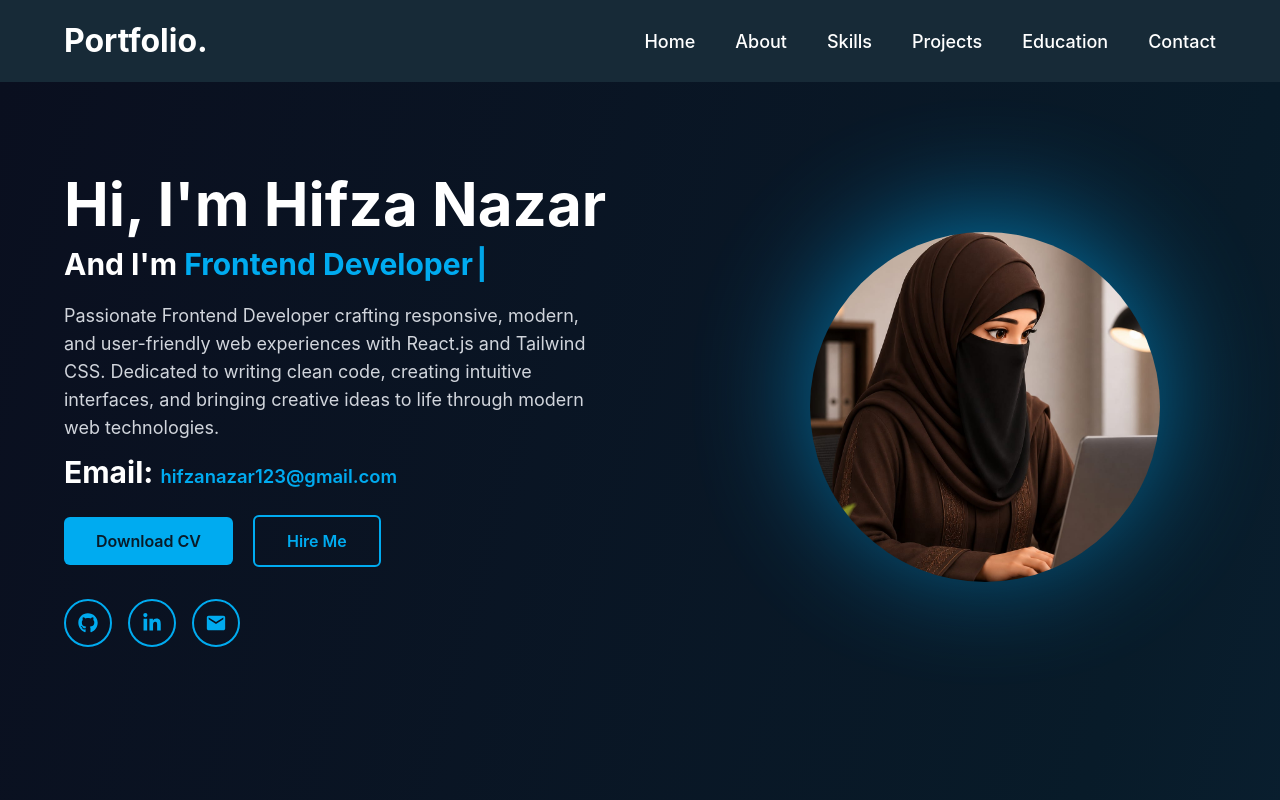
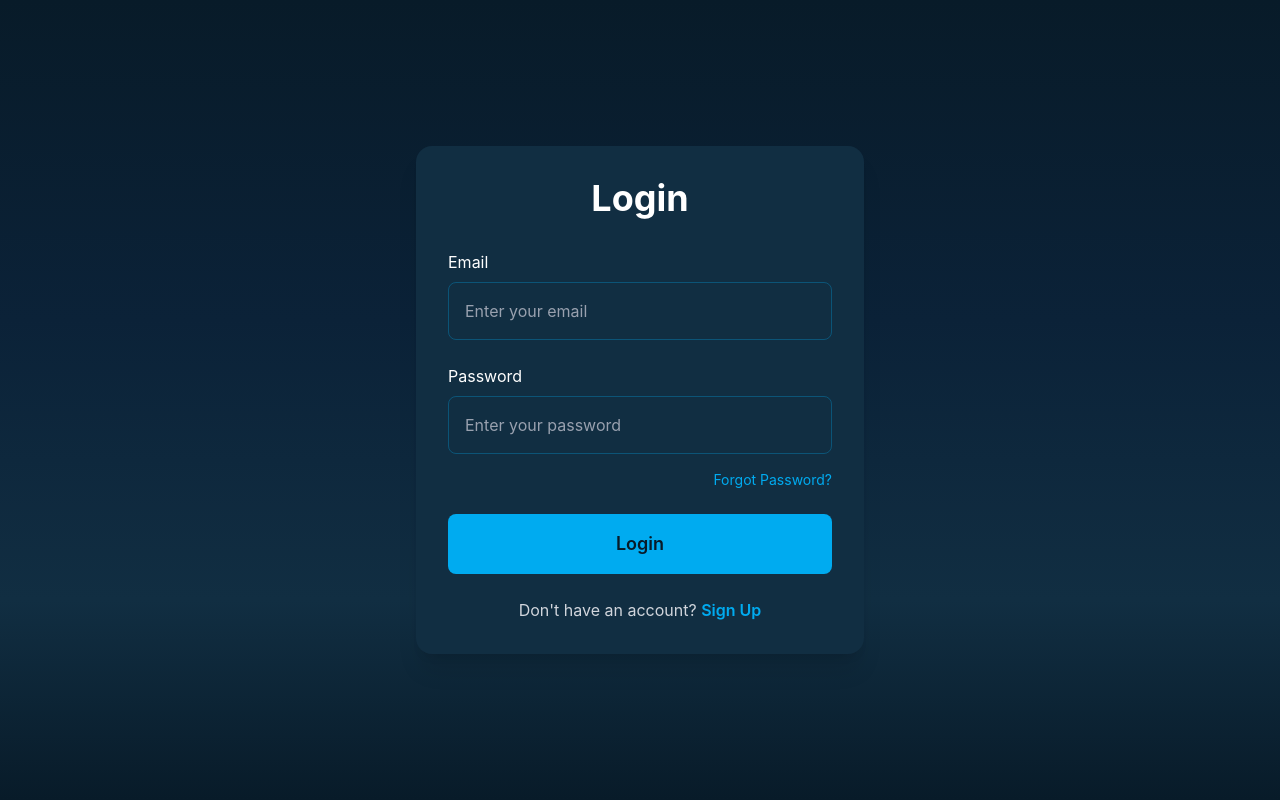
Before and after one commit to Hifza-web/portfolio-website, a React (Vite) app: page / in a window 1280 px wide. Shown: the top 800 px of the page. Built offline with nearby package versions, Linux system fonts and the light colour scheme.

Commit message:
Integrate login, signup and contact APIs with protected routes

```diff
--- a/src/App.jsx
+++ b/src/App.jsx
@@ -3,14 +3,23 @@ import { BrowserRouter, Routes, Route } from "react-router-dom";
 import Home from "./pages/Home";
 import Login from "./pages/Login";
 import SignUp from "./pages/SignUp";
+import ProtectedRoute from "./components/ProtectedRoute";
 
 function App() {
   return (
     <BrowserRouter>
       <Routes>
-        <Route path="/" element={<Home />} />
+        <Route path="/" element={<Login />} />
         <Route path="/login" element={<Login />} />
         <Route path="/signup" element={<SignUp />} />
+        <Route
+          path="/home"
+          element={
+            <ProtectedRoute>
+              <Home />
+            </ProtectedRoute>
+          }
+        />
       </Routes>
     </BrowserRouter>
   );
--- a/src/components/Contact.jsx
+++ b/src/components/Contact.jsx
@@ -151,9 +151,10 @@
 
 // export default Contact;
 
-
+import { useState } from "react";
 import { motion } from "framer-motion";
 import { animations } from "../utils/animations";
+import axios from "axios";
 import {
   FaPhoneAlt,
   FaEnvelope,
@@ -164,6 +165,43 @@ import {
 } from "react-icons/fa";
 
 function Contact() {
+  const [formData, setFormData] = useState({
+    name: "",
+    email: "",
+    phone: "",
+    subject: "",
+    message: "",
+  });
+
+  const handleChange = (e) => {
+    setFormData({
+      ...formData,
+      [e.target.name]: e.target.value,
+    });
+  };
+  const handleSubmit = async (e) => {
+    e.preventDefault();
+
+    try {
+      const response = await axios.post(
+        "http://localhost:5000/api/contact",
+        formData,
+      );
+
+      alert(response.data.message);
+
+      setFormData({
+        name: "",
+        email: "",
+        phone: "",
+        subject: "",
+        message: "",
+      });
+    } catch (error) {
+      console.log(error);
+      alert(error.response?.data?.message || "Something went wrong");
+    }
+  };
   return (
     <section id="contact" className=" py-16 sm:py-20 lg:py-24 ">
       <div className="mx-auto max-w-[1280px] px-6 lg:px-16">
@@ -178,18 +216,24 @@ function Contact() {
         {/* Form Box */}
         <div className="mx-auto max-w-5xl rounded-2xl bg-[#112E42] p-6 transition duration-300 hover:-translate-y-2 hover:shadow-[0_0_25px_rgba(0,171,240,0.3)] sm:p-8 lg:p-10">
           <div className="grid grid-cols-1 gap-8 sm:gap-10 lg:grid-cols-2 lg:gap-12">
-
             {/* Left Side */}
+            <form onSubmit={handleSubmit}>
               <div>
                 <div className="grid grid-cols-1 gap-5 sm:gap-6 md:grid-cols-2">
                   <input
                     type="text"
+                    name="name"
+                    value={formData.name}
+                    onChange={handleChange}
                     placeholder="Your Name"
                     className="w-full rounded-lg border-2 border-[#00ABF0] bg-transparent p-3.5 text-sm text-white outline-none placeholder:text-gray-400 sm:p-4 sm:text-base"
                   />
 
                   <input
                     type="email"
+                    name="email"
+                    value={formData.email}
+                    onChange={handleChange}
                     placeholder="Your Email"
                     className="w-full rounded-lg border-2 border-[#00ABF0] bg-transparent p-3.5 text-sm text-white outline-none placeholder:text-gray-400 sm:p-4 sm:text-base"
                   />
@@ -198,12 +242,18 @@ function Contact() {
                 <div className="mt-5 grid grid-cols-1 gap-5 sm:mt-6 sm:gap-6 md:grid-cols-2">
                   <input
                     type="text"
+                    name="phone"
+                    value={formData.phone}
+                    onChange={handleChange}
                     placeholder="Phone Number"
                     className="w-full rounded-lg border-2 border-[#00ABF0] bg-transparent p-3.5 text-sm text-white outline-none placeholder:text-gray-400 sm:p-4 sm:text-base"
                   />
 
                   <input
                     type="text"
+                    name="subject"
+                    value={formData.subject}
+                    onChange={handleChange}
                     placeholder="Subject"
                     className="w-full rounded-lg border-2 border-[#00ABF0] bg-transparent p-3.5 text-sm text-white outline-none placeholder:text-gray-400 sm:p-4 sm:text-base"
                   />
@@ -213,6 +263,9 @@ function Contact() {
                 <div className="mt-5 sm:mt-6">
                   <textarea
                     rows="7"
+                    name="message"
+                    value={formData.message}
+                    onChange={handleChange}
                     placeholder="Your Message"
                     className="w-full resize-none rounded-lg border-2 border-[#00ABF0] bg-transparent p-3.5 text-sm text-white outline-none placeholder:text-gray-400 sm:p-4 sm:text-base"
                   ></textarea>
@@ -220,17 +273,22 @@ function Contact() {
 
                 {/* Button */}
                 <div className="mt-6 sm:mt-8">
-                <button className="rounded-full bg-[#00ABF0] px-8 py-3 text-sm font-semibold text-white transition-all duration-300 hover:bg-[#0095d4] hover:shadow-[0_0_20px_#00ABF0] sm:text-base">
+                  <button
+                    type="submit"
+                    className="rounded-full bg-[#00ABF0] px-8 py-3 text-sm font-semibold text-white transition-all duration-300 hover:bg-[#0095d4] hover:shadow-[0_0_20px_#00ABF0] sm:text-base"
+                  >
                     Send Message
                   </button>
                 </div>
               </div>
-
+            </form>
             {/* Right Side */}
             <div className="flex flex-col justify-center text-white">
               {/* Mobile */}
               <div className="mb-7 sm:mb-8">
-                <h3 className="text-xl font-bold text-[#00ABF0] sm:text-2xl lg:text-3xl">Mobile</h3>
+                <h3 className="text-xl font-bold text-[#00ABF0] sm:text-2xl lg:text-3xl">
+                  Mobile
+                </h3>
 
                 <div className="mt-2 flex items-center gap-3 sm:mt-3">
                   <FaPhoneAlt className="text-lg text-[#00ABF0] sm:text-xl" />
@@ -240,17 +298,23 @@ function Contact() {
 
               {/* Email */}
               <div className="mb-7 sm:mb-8">
-                <h3 className="text-xl font-bold text-[#00ABF0] sm:text-2xl lg:text-3xl">Email</h3>
+                <h3 className="text-xl font-bold text-[#00ABF0] sm:text-2xl lg:text-3xl">
+                  Email
+                </h3>
 
                 <div className="mt-2 flex items-center gap-3 sm:mt-3">
                   <FaEnvelope className="text-lg text-[#00ABF0] sm:text-xl" />
-                  <span className="break-all text-base sm:break-normal sm:text-lg">hifzanazar@gmail.com</span>
+                  <span className="break-all text-base sm:break-normal sm:text-lg">
+                    hifzanazar@gmail.com
+                  </span>
                 </div>
               </div>
 
               {/* Location */}
               <div className="mb-7 sm:mb-8">
-                <h3 className="text-xl font-bold text-[#00ABF0] sm:text-2xl lg:text-3xl">Location</h3>
+                <h3 className="text-xl font-bold text-[#00ABF0] sm:text-2xl lg:text-3xl">
+                  Location
+                </h3>
 
                 <div className="mt-2 flex items-center gap-3 sm:mt-3">
                   <FaMapMarkerAlt className="text-lg text-[#00ABF0] sm:text-xl" />
@@ -295,11 +359,9 @@ function Contact() {
                 Download CV
               </a>
             </div>
-
           </div>
         </div>
       </div>
-
     </section>
   );
 }
--- /dev/null
+++ b/src/components/ProtectedRoute.jsx
@@ -0,0 +1,13 @@
+import { Navigate } from "react-router-dom";
+
+function ProtectedRoute({ children }) {
+  const token = localStorage.getItem("token");
+
+  if (!token) {
+    return <Navigate to="/login" />;
+  }
+
+  return children;
+}
+
+export default ProtectedRoute;
--- a/src/pages/Login.jsx
+++ b/src/pages/Login.jsx
@@ -1,5 +1,37 @@
-import { Link } from "react-router-dom";
+import { useState } from "react";
+import { Link, useNavigate } from "react-router-dom";
+import axios from "axios";
+
 function Login() {
+  const [formData, setFormData] = useState({
+  email: "",
+  password: "",
+});
+const navigate = useNavigate();
+
+const handleChange = (e) => {
+  setFormData({
+    ...formData,
+    [e.target.name]: e.target.value,
+  });
+};
+const handleSubmit = async (e) => {
+  e.preventDefault();
+
+  try {
+    const response = await axios.post(
+      "http://localhost:5000/api/auth/login",
+      formData
+    );
+    localStorage.setItem("token", response.data.token);
+    navigate("/home");
+    // alert(response.data.message);
+    console.log(response.data);
+  } catch (error) {
+    console.log(error);
+    alert(error.response?.data?.message || "Something went wrong");
+  }
+};
   return (
     <section className="min-h-screen bg-[linear-gradient(180deg,#081B29_0%,#0B2238_40%,#112E42_75%,#081B29_100%)]">
       <div className="flex min-h-screen items-center justify-center px-6">
@@ -7,12 +39,15 @@ function Login() {
           <h2 className="mb-8 text-center text-4xl font-bold text-white">
             Login
           </h2>
-
+           <form onSubmit={handleSubmit}>
           {/* Email */}
           <div className="mb-6">
             <label className="mb-2 block text-white">Email</label>
             <input
   type="email"
+  name="email"
+  value={formData.email}
+  onChange={handleChange}
   placeholder="Enter your email"
   className="w-full rounded-lg border border-[#00ABF0]/30 bg-transparent p-4 text-white outline-none placeholder:text-gray-400 focus:border-[#00ABF0]"
 />
@@ -23,6 +58,9 @@ function Login() {
             <label className="mb-2 block text-white">Password</label>
            <input
   type="password"
+  name="password"
+  value={formData.password}
+  onChange={handleChange}
   placeholder="Enter your password"
   className="w-full rounded-lg border border-[#00ABF0]/30 bg-transparent p-4 text-white outline-none placeholder:text-gray-400 focus:border-[#00ABF0]"
 />
@@ -45,7 +83,7 @@ function Login() {
           >
             Login
           </button>
-
+            </form>
           {/* Sign Up */}
           <p className="mt-6 text-center text-gray-300">
             Don't have an account?{" "}
--- a/src/pages/Signup.jsx
+++ b/src/pages/Signup.jsx
@@ -1,5 +1,45 @@
+import { useState } from "react";
 import { Link } from "react-router-dom";
+import axios from "axios";
+
 function SignUp() {
+  const [formData, setFormData] = useState({
+  name: "",
+  email: "",
+  password: "",
+  confirmPassword: "",
+});
+const handleChange = (e) => {
+  setFormData({
+    ...formData,
+    [e.target.name]: e.target.value,
+  });
+};
+const handleSubmit = async (e) => {
+  e.preventDefault();
+
+  if (formData.password !== formData.confirmPassword) {
+    alert("Passwords do not match");
+    return;
+  }
+
+  try {
+    const response = await axios.post(
+      "http://localhost:5000/api/auth/signup",
+      {
+        name: formData.name,
+        email: formData.email,
+        password: formData.password,
+      }
+    );
+
+    alert(response.data.message);
+
+  } catch (error) {
+    console.log(error);
+    alert(error.response?.data?.message || "Something went wrong");
+  }
+};
   return (
     <section className="min-h-screen bg-[linear-gradient(180deg,#081B29_0%,#0B2238_40%,#112E42_75%,#081B29_100%)]">
       <div className="flex min-h-screen items-center justify-center px-6">
@@ -7,12 +47,16 @@ function SignUp() {
           <h2 className="mb-8 text-center text-4xl font-bold text-white">
             Sign Up
           </h2>
+          <form onSubmit={handleSubmit}>
             {/* {Name} */}
             <div className="mb-4">
               <label className="mb-2 block text-white">Full Name</label>
 
               <input
                 type="text"
+                name="name"
+                value={formData.name}
+                onChange={handleChange}
                 placeholder="Enter your full name"
                 className="w-full rounded-lg border border-[#00ABF0]/30 bg-transparent p-4 text-white outline-none transition duration-300 placeholder:text-gray-400 focus:border-[#00ABF0]"
               />
@@ -22,6 +66,9 @@ function SignUp() {
               <label className="mb-2 block text-white">Email</label>
               <input
                 type="email"
+                name="email"
+                value={formData.email}
+                onChange={handleChange}
                 placeholder="Enter your email"
                 className="w-full rounded-lg border border-[#00ABF0]/30 bg-transparent p-4 text-white outline-none placeholder:text-gray-400 focus:border-[#00ABF0]"
               />
@@ -32,18 +79,22 @@ function SignUp() {
               <label className="mb-2 block text-white">Password</label>
               <input
                 type="password"
+                name="password"
+                value={formData.password}
+                onChange={handleChange}
                 placeholder="Enter your password"
                 className="w-full rounded-lg border border-[#00ABF0]/30 bg-transparent p-4 text-white outline-none placeholder:text-gray-400 focus:border-[#00ABF0]"
               />
             </div>
             {/* {confirm Password} */}
             <div className="mb-6">
-  <label className="mb-2 block text-white">
-    Confirm Password
-  </label>
+              <label className="mb-2 block text-white">Confirm Password</label>
 
               <input
                 type="password"
+                name="confirmPassword"
+                value={formData.confirmPassword}
+                onChange={handleChange}
                 placeholder="Confirm your password"
                 className="w-full rounded-lg border border-[#00ABF0]/30 bg-transparent p-4 text-white outline-none transition duration-300 placeholder:text-gray-400 focus:border-[#00ABF0]"
               />
@@ -56,7 +107,7 @@ function SignUp() {
             >
               Sign Up
             </button>
-
+          </form>
           {/* Sign Up */}
           <p className="mt-6 text-center text-gray-300">
             Already have an account?{" "}
```
Lines whose indentation alone changed are shown as unchanged.
